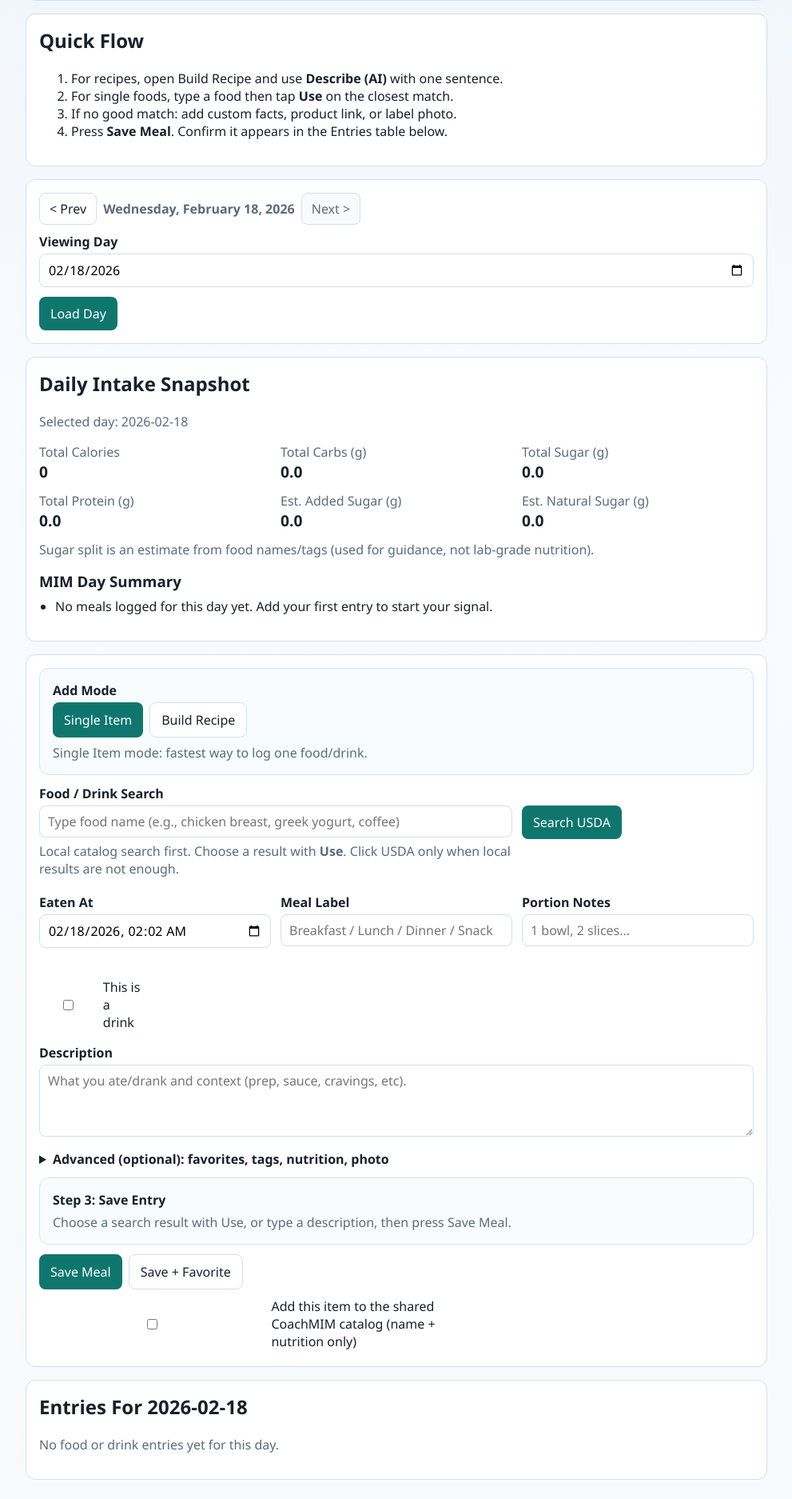
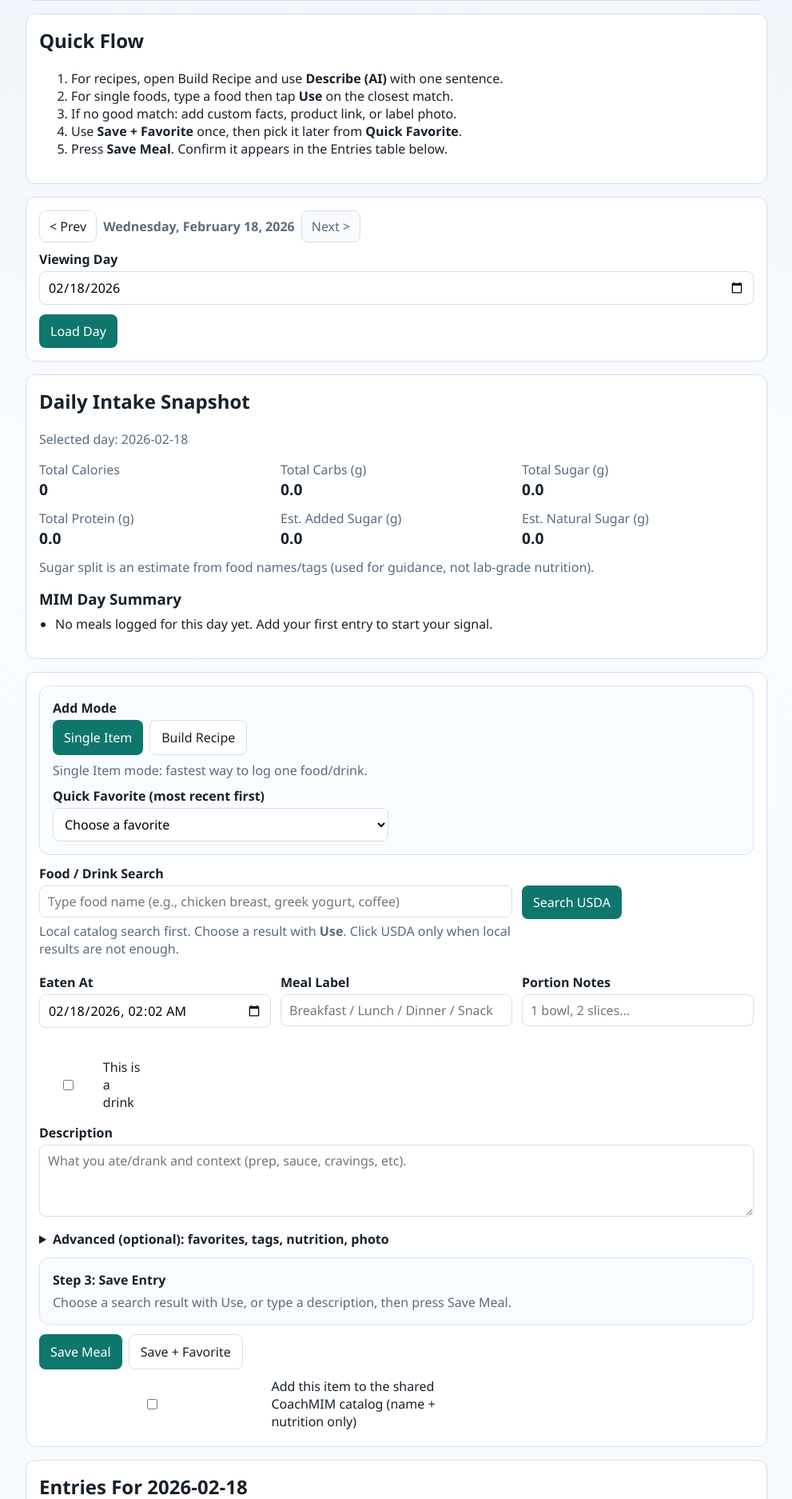
Before and after one commit to raine0001/coachMIM, a Flask app: page /meal in a window 1280 px wide. Shown: the part 211-2085 px from the top of the page at 80% size, without its empty margins (144-1135 px from the left). Before the commit the page ends 2061 px from the top, so only its background shows below. Run offline with Flask 3, Linux system fonts and the light colour scheme; the visitor is signed in with stand-in values (Sample User, id 1); tables that the repository leaves empty hold one stand-in row (values such as "Sample post").

Commit message:
Add quick favorites selector and show favorites by recency

```diff
--- a/app/routes.py
+++ b/app/routes.py
@@ -412,7 +412,11 @@ def build_meal_context(selected_day: date, edit_meal: Meal | None = None):
         .order_by(Meal.eaten_at.asc())
         .all()
     )
-    favorites = FavoriteMeal.query.filter_by(user_id=g.user.id).order_by(FavoriteMeal.name.asc()).all()
+    favorites = (
+        FavoriteMeal.query.filter_by(user_id=g.user.id)
+        .order_by(FavoriteMeal.updated_at.desc(), FavoriteMeal.name.asc())
+        .all()
+    )
     meal_summary = build_meal_summary(selected_day, day_meals)
     today = date.today()
 
--- a/app/templates/meal.html
+++ b/app/templates/meal.html
@@ -40,6 +40,7 @@
       <li>For recipes, open Build Recipe and use <strong>Describe (AI)</strong> with one sentence.</li>
       <li>For single foods, type a food then tap <strong>Use</strong> on the closest match.</li>
       <li>If no good match: add custom facts, product link, or label photo.</li>
+      <li>Use <strong>Save + Favorite</strong> once, then pick it later from <strong>Quick Favorite</strong>.</li>
       <li>Press <strong>Save Meal</strong>. Confirm it appears in the Entries table below.</li>
     </ol>
   </div>
@@ -125,6 +126,15 @@
           <button id="entry_mode_recipe" type="button" style="background: #fff; color: #17212b; border: 1px solid #d7dee7;">Build Recipe</button>
         </div>
         <p id="entry_mode_hint" class="muted" style="margin: 8px 0 0;">Single Item mode: fastest way to log one food/drink.</p>
+        <div style="margin-top: 10px; max-width: 420px;">
+          <label for="quick_favorite_selector">Quick Favorite (most recent first)</label>
+          <select id="quick_favorite_selector">
+            <option value="">Choose a favorite</option>
+            {% for favorite in favorites %}
+              <option value="{{ favorite.id }}">{{ favorite.name }}</option>
+            {% endfor %}
+          </select>
+        </div>
       </div>
 
       <input id="favorite_ingredients" name="favorite_ingredients" type="hidden" />
@@ -577,6 +587,7 @@
 
   <script>
     const favoritePayload = {{ favorite_payload | tojson }};
+    const quickFavoriteSelector = document.getElementById("quick_favorite_selector");
     const isEditMode = {{ "true" if edit_meal else "false" }};
     const mealForm = document.getElementById("meal-form");
     const favoriteSelector = document.getElementById("favorite_selector");
@@ -1556,12 +1567,31 @@
       updateSaveStatus();
     }
 
+    function loadFavoriteById(rawId, sourceSelect = null) {
+      const selectedId = Number(rawId);
+      if (!selectedId) return;
+      const favorite = favoritePayload.find((item) => item.id === selectedId);
+      if (!favorite) return;
+      applyFoodOrFavorite(favorite, { force: true });
+
+      const idValue = String(selectedId);
+      if (favoriteSelector && sourceSelect !== favoriteSelector) {
+        favoriteSelector.value = idValue;
+      }
+      if (quickFavoriteSelector && sourceSelect !== quickFavoriteSelector) {
+        quickFavoriteSelector.value = idValue;
+      }
+    }
+
     if (favoriteSelector) {
       favoriteSelector.addEventListener("change", () => {
-        const selectedId = Number(favoriteSelector.value);
-        if (!selectedId) return;
-        const favorite = favoritePayload.find((item) => item.id === selectedId);
-        applyFoodOrFavorite(favorite, { force: true });
+        loadFavoriteById(favoriteSelector.value, favoriteSelector);
+      });
+    }
+
+    if (quickFavoriteSelector) {
+      quickFavoriteSelector.addEventListener("change", () => {
+        loadFavoriteById(quickFavoriteSelector.value, quickFavoriteSelector);
       });
     }
 
```
